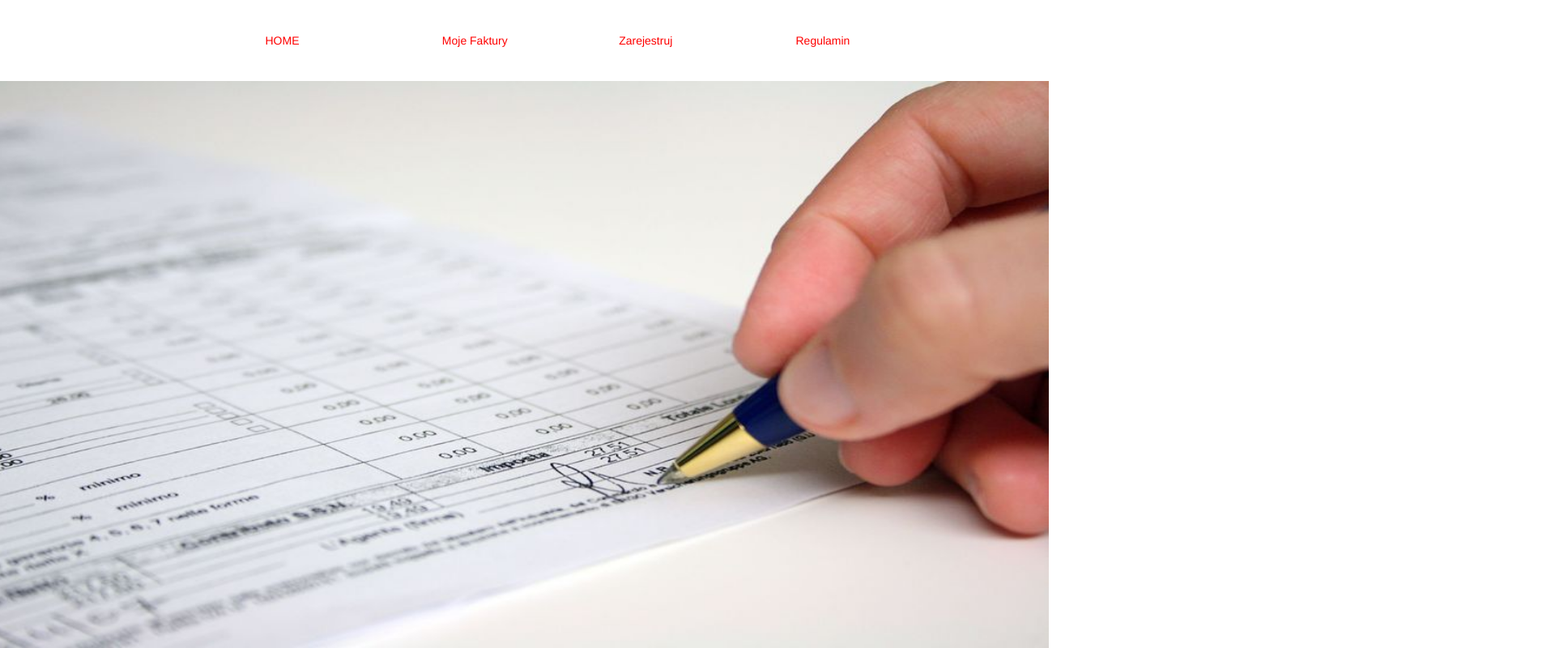
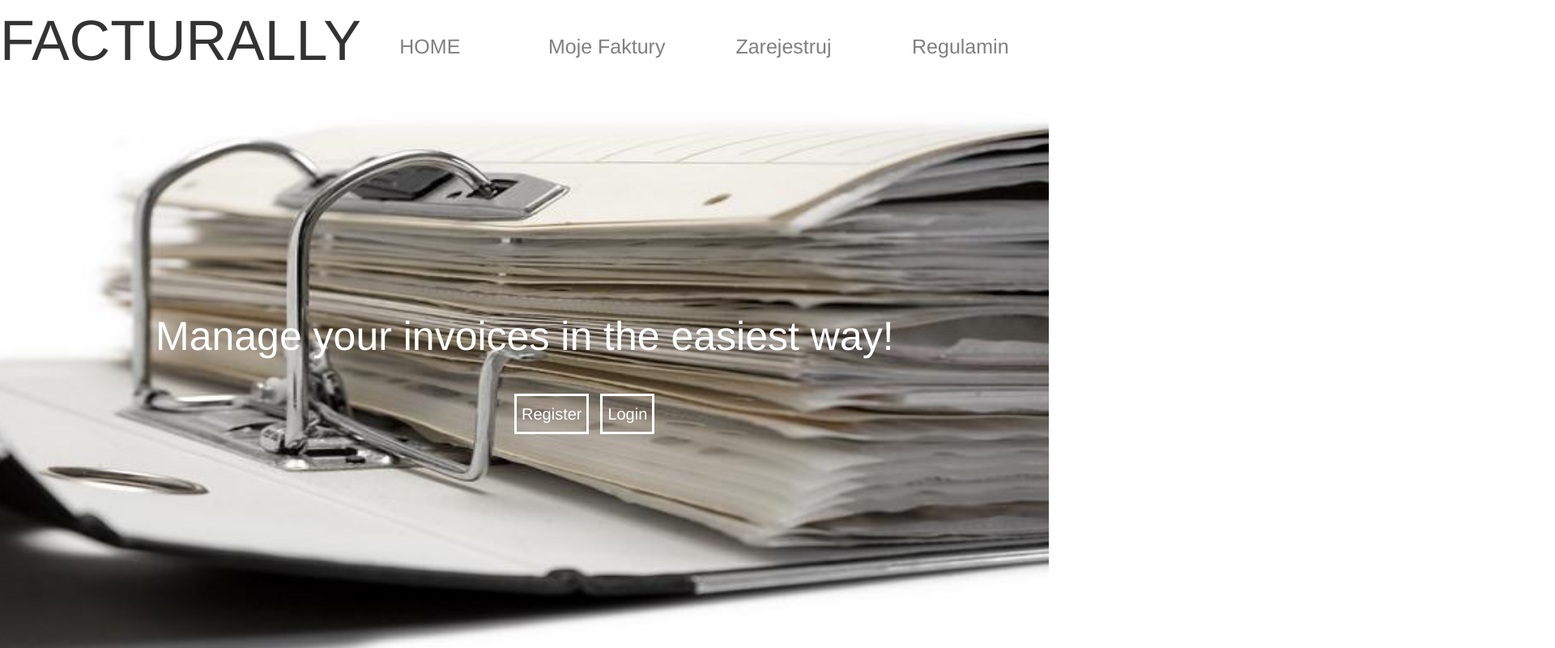
Before and after one commit to miotla007/Facturally, a plain HTML site: page index.html in a window 1280 px wide. Shown: the whole page at 81% size, 1920 px wide, since content can reach past the window. Drawn offline with nearby package versions, Linux system fonts and the light colour scheme.

Commit message:
Modyfikacja layoutu

```diff
--- a/index.html
+++ b/index.html
@@ -11,13 +11,20 @@
 </head>
 <body>
   <div class="row menu-top">
-    <div class="col-md-2 col-md-offset-3 menu-button">HOME</div>
+    <div class="col-md-2 logo">FACTURALLY</div>
+    <div class="col-md-2 col-md-offset-2 menu-button">HOME</div>
     <div class="col-md-2 menu-button">Moje Faktury</div>
     <div class="col-md-2 menu-button">Zarejestruj</div>
     <div class="col-md-2 menu-button">Regulamin</div>
   </div>
   <div class="row">
-    <div class="col-md-12 main-container"></div>
+    <div class="col-md-12 main-container">
+      <div class="main-info">Manage your invoices in the easiest way!</div>
+      <div class="row main-buttons">
+        <button class="main-button" href="#" role="button">Register</button>
+        <button class="main-button" href="#" role="button">Login</button>
+      </div>
+    </div>
   </div>
 </body>
 </html>
--- a/styles/styles.css
+++ b/styles/styles.css
@@ -1,5 +1,5 @@
 .main-container {
-  background-image: url("../resources/faktura.jpg");
+  background-image: url("../resources/faktura2.jpg");
   background-repeat: no-repeat;
   background-size: 100% 100%;
   height: 700px;
@@ -8,10 +8,44 @@
 .menu-button {
   height: 100px;
   padding-top: 40px;
-  color: red;
+  text-align: center;
+  color: gray;
+  font-size: 25px;
 }
 
 .menu-button:hover {
   color: white;
   background-color: black;
 }
+
+.logo {
+  font-size: 70px;
+}
+
+.main-info {
+  position: relative;
+  top: 40%;
+  left: 15%;
+  color: white;
+  font-size: 50px;
+}
+
+.main-buttons{
+  position: relative;
+  top: 45%;
+  left: 50%;
+}
+
+.main-button {
+  border: solid white 3px;
+  background-color: inherit;
+  color: white;
+  font-size: 20px;
+  height: 50px;
+  margin-left: 10px;
+}
+
+.main-button:hover{
+  color: black;
+  background-color: white;
+}
```
Also changed, not shown: resources/faktura1.jpg (added), resources/faktura2.jpg (added).
